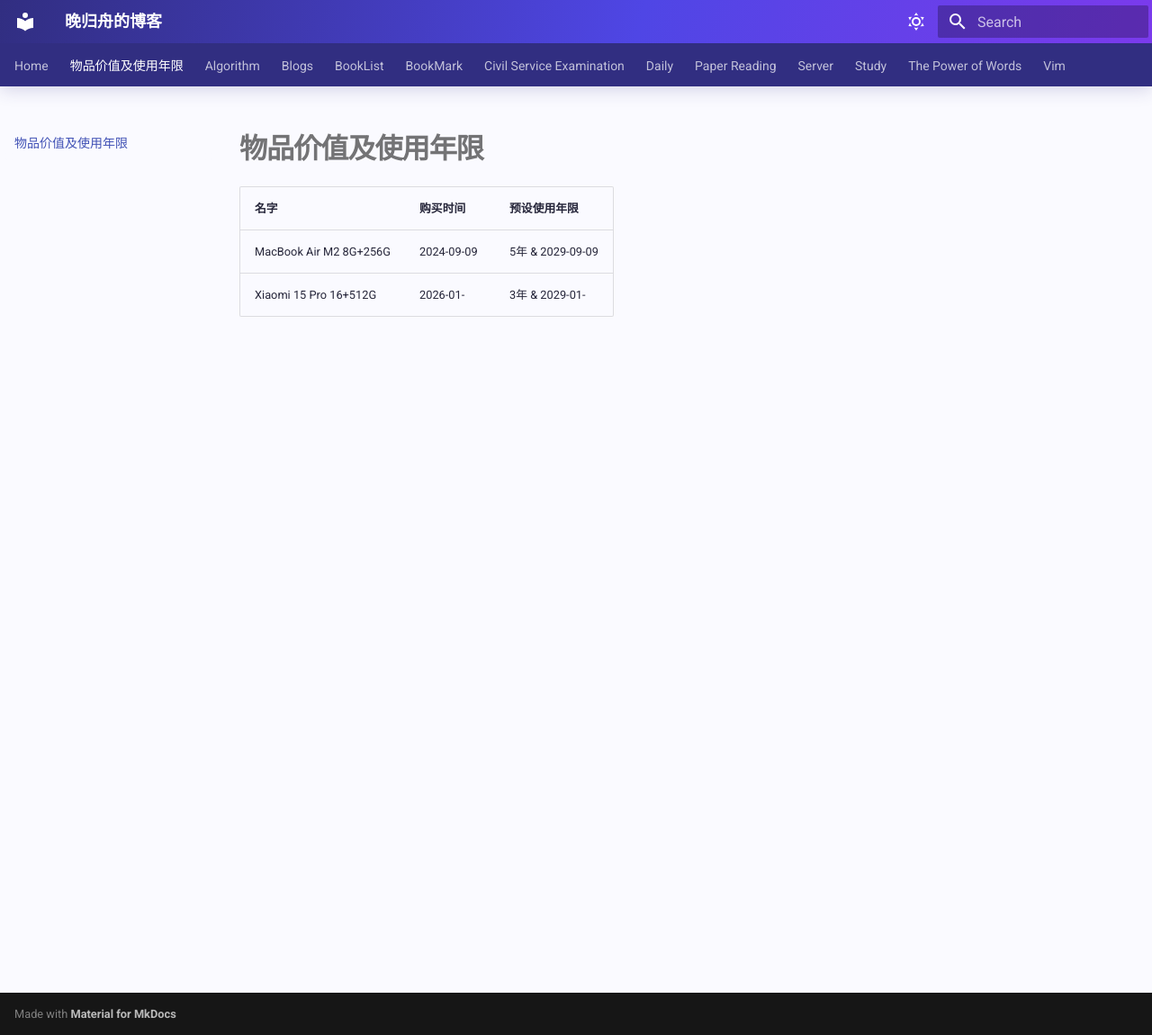
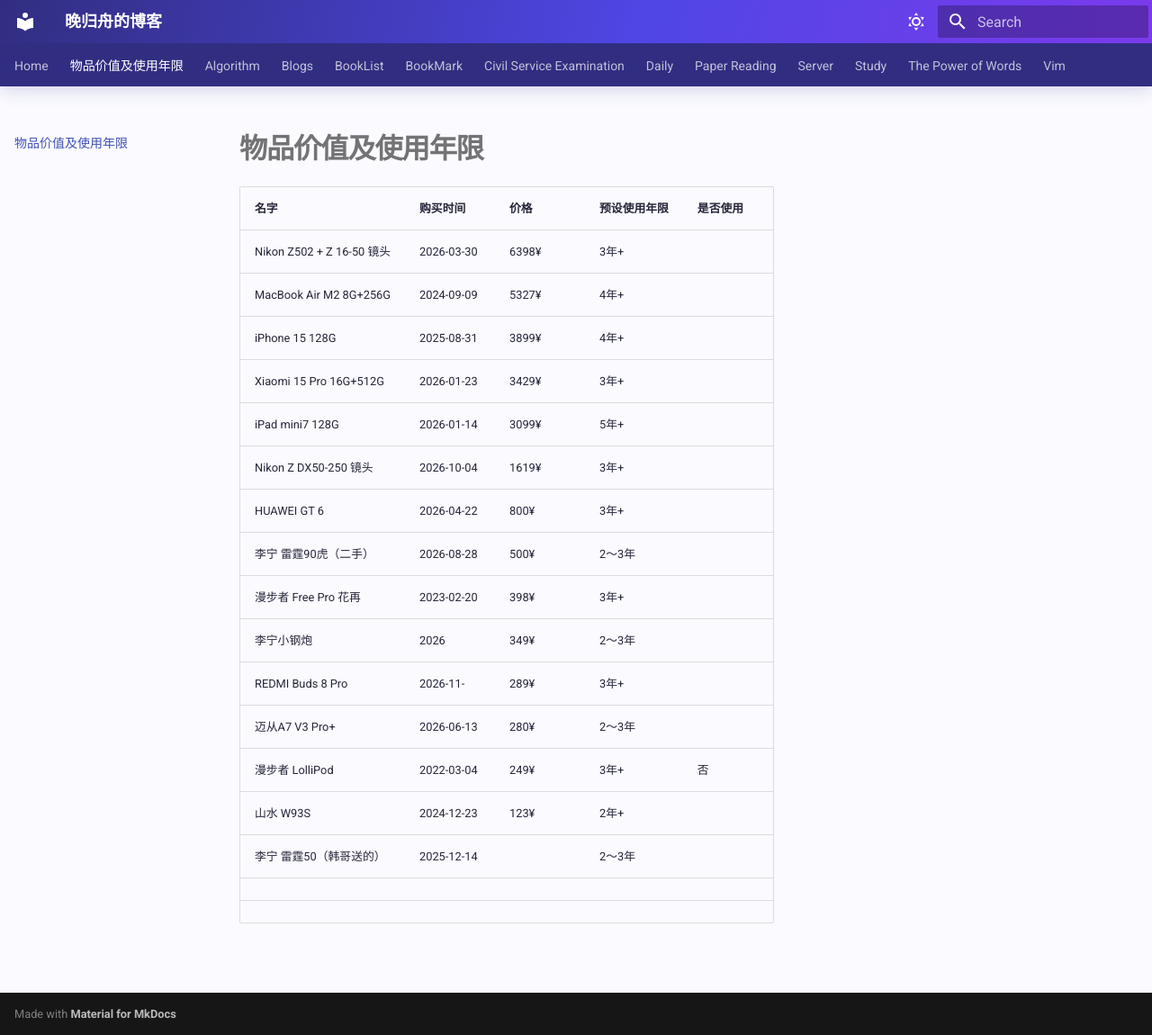
Before and after one commit to WGZ-W/wgz-w.github.io, an MkDocs documentation site: the page built from docs/object.md, in a window 1280 px wide and 1150 px high. Shown: the whole window at 90% size. Built offline with MkDocs 1.6.1 and Material for MkDocs 9.7.7, drawn with Linux system fonts in a browser that asks for light colours.

Commit message:
add items and values

```diff
--- a/docs/object.md
+++ b/docs/object.md
@@ -2,7 +2,22 @@
 
 # 物品价值及使用年限
 
-|名字|购买时间|预设使用年限|
-|-|-|-|
-|MacBook Air M2 8G+256G|2024-09-09|5年 & 2029-09-09|
-|Xiaomi 15 Pro 16+512G|2026-01-|3年 & 2029-01-|
+|名字|购买时间|价格|预设使用年限|是否使用|
+|-|-|-|-|-|
+|Nikon Z502 + Z 16-50 镜头|2026-03-30|6398¥|3年+|
+|MacBook Air M2 8G+256G|2024-09-09|5327¥|4年+|
+|iPhone 15 128G|2025-08-31|3899¥|4年+|
+|Xiaomi 15 Pro 16G+512G|2026-01-23|3429¥|3年+|
+|iPad mini7 128G|2026-01-14|3099¥|5年+|
+|Nikon Z DX50-250 镜头|2026-10-04|1619¥|3年+|
+|HUAWEI GT 6|2026-04-22|800¥|3年+|
+|李宁 雷霆90虎（二手）|2026-08-28|500¥|2～3年|
+|漫步者 Free Pro 花再|2023-02-20|398¥|3年+|
+|李宁小钢炮|2026|349¥|2～3年|
+|REDMI Buds 8 Pro|2026-11-|289¥|3年+|
+|迈从A7 V3 Pro+|2026-06-13|280¥|2～3年|
+|漫步者 LolliPod|2022-03-04|249¥|3年+|否
+|山水 W93S|2024-12-23|123¥|2年+|
+|李宁 雷霆50（韩哥送的）|2025-12-14||2～3年|
+|||||
+|||||
```
